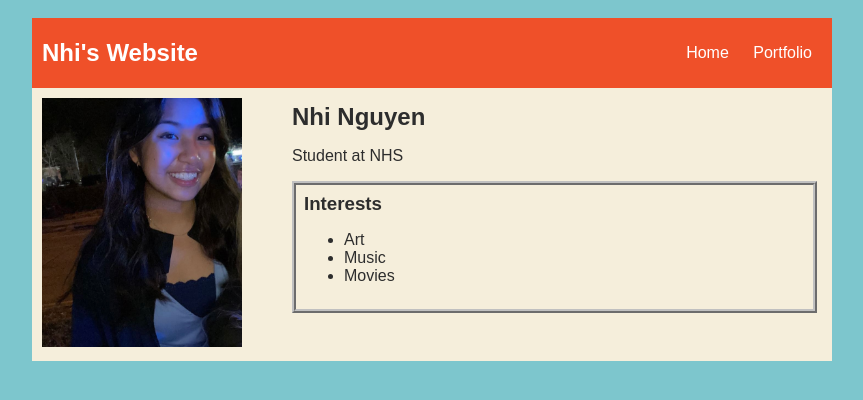
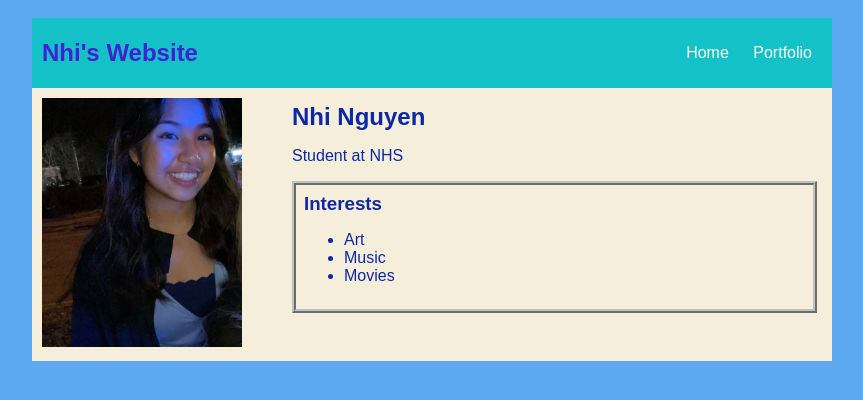
Before and after one commit to nhinguyen3/nhinguyen.github.io, a plain HTML site: page index.html in a window 1280 px wide. Shown: the whole page, without its empty margins (208-1071 px from the left). Drawn offline with Linux system fonts and the light colour scheme.

Commit message:
push portfolio

```diff
--- a/index.html
+++ b/index.html
@@ -4,8 +4,8 @@
       <title>My first Website</title>
       <style>
         body {
-            background: rgb(125, 198, 205);
-            color: rgb(45, 45, 45);
+            background: rgb(92, 169, 241);
+            color: rgb(13, 40, 163);
             padding: 10px;
             font-family: arial;
         }
@@ -16,7 +16,7 @@
 
         /* navigation menu */
         nav {
-            background: rgb(239, 80, 41);
+            background: rgb(19, 193, 199);
            margin: 0 auto;
             display: flex;
             padding: 10px;
@@ -24,7 +24,7 @@
         h1 {
             display: flex;
             align-items: center;
-            color: white;
+            color: rgb(65, 33, 211);
             flex: 1;
             margin: 0;
         }
@@ -37,7 +37,7 @@
         }
         a {
             text-decoration: none;
-            color: #fff;
+            color: rgb(255, 255, 255);
         }
 
         /* main container area beneath menu */
```
Also changed, not shown: portfolio.html (+1 -0 lines).
